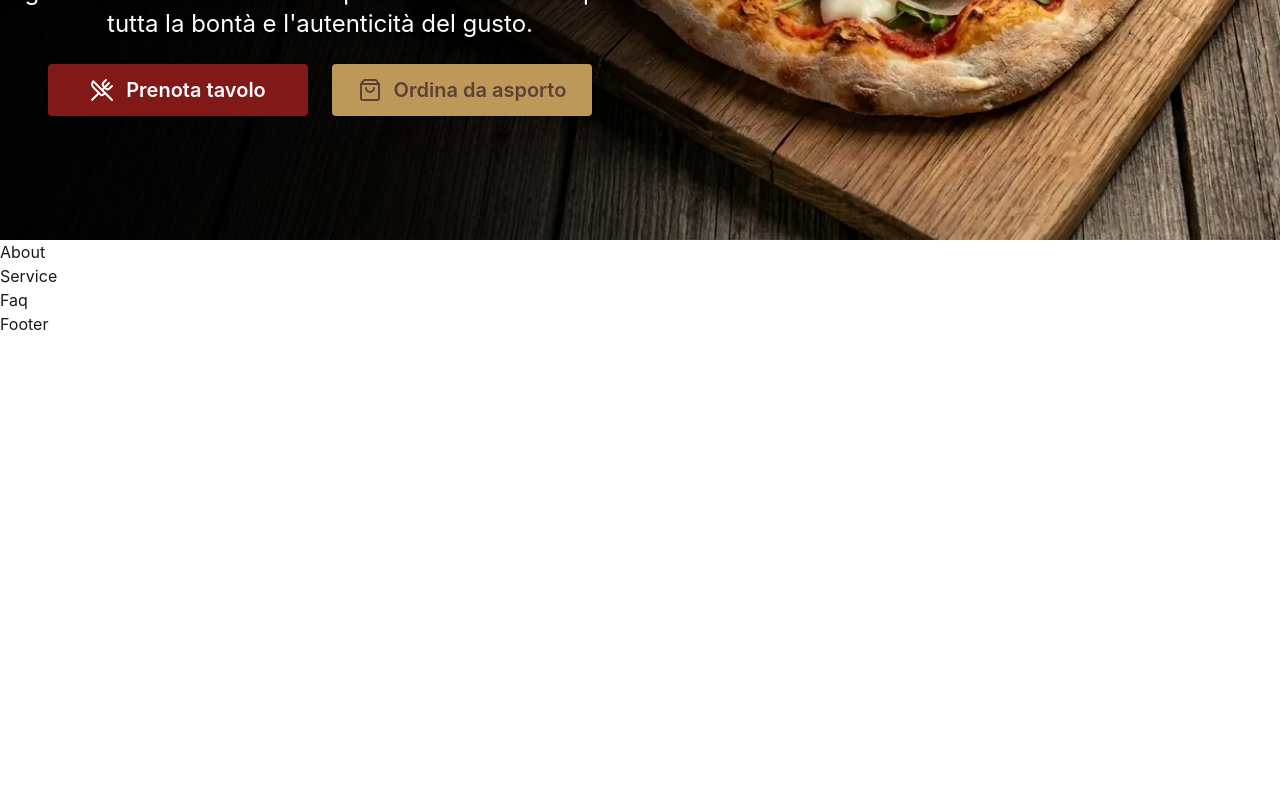
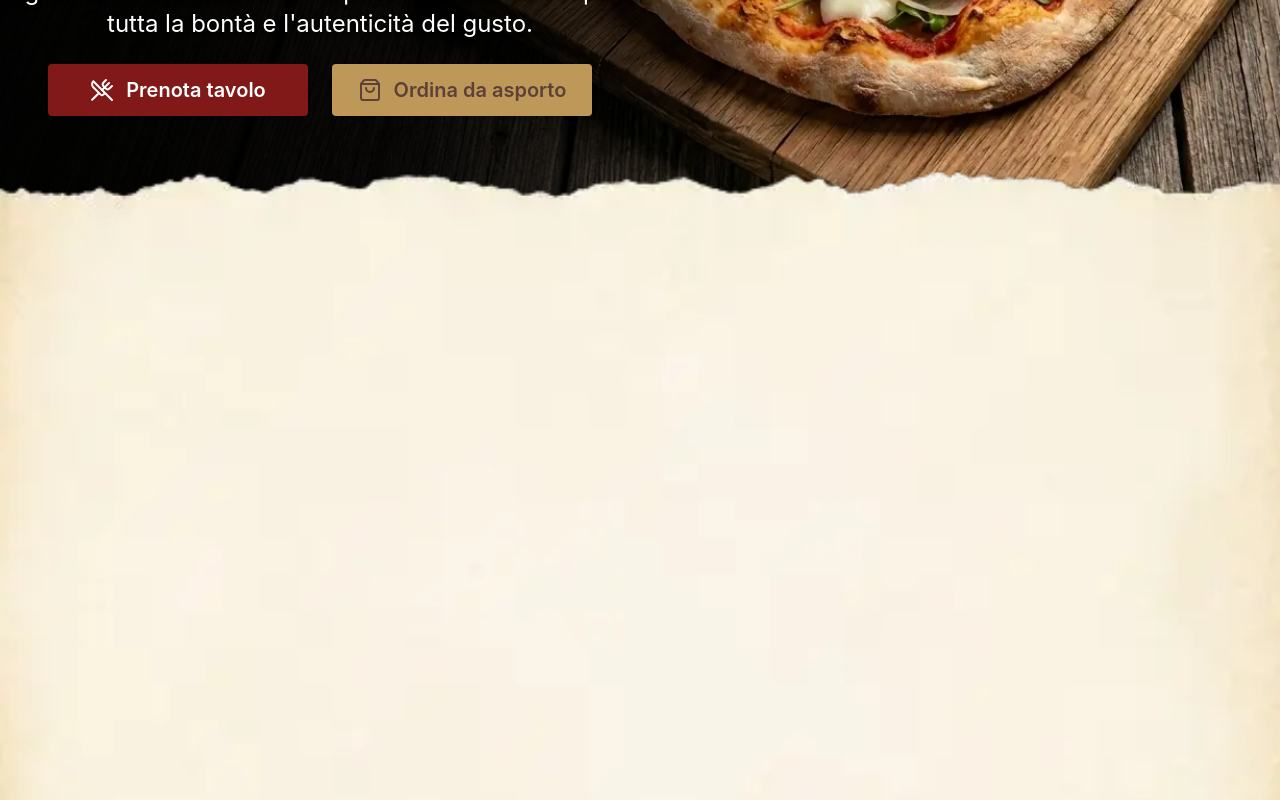
Before and after one commit to Gxbriel99/ilLocaletto_nextjs, a Next.js app: page / in a window 1280 px wide. Shown: the part 640-1440 px from the top of the page. Before the commit the page ends 976 px from the top, so only its background shows below. Built offline with nearby package versions, Linux system fonts and the light colour scheme.

Commit message:
Implemenato sfondo about

```diff
--- a/src/app/components/blocks/About.tsx
+++ b/src/app/components/blocks/About.tsx
@@ -1,8 +1,20 @@
+import Image from "next/image";
 
-export default function Aboute() {
+export default function About() {
   return (
-    <section className="w-full">
-      <p>About</p>
+    <section
+      id="chi-siamo"
+      className="relative z-[3] h-screen w-full overflow-visible bg-white"
+    >
+      <div
+        className="pointer-events-none absolute inset-x-0 -top-26 -bottom-16"
+        style={{
+          backgroundImage: 'url("/about_bg.webp")',
+          backgroundPosition: "center top",
+          backgroundRepeat: "no-repeat",
+          backgroundSize: "cover",
+        }}
+      />
     </section>
   );
 }
```
Also changed, not shown: public/about_bg.webp, public/paesaggio.webp (added).
